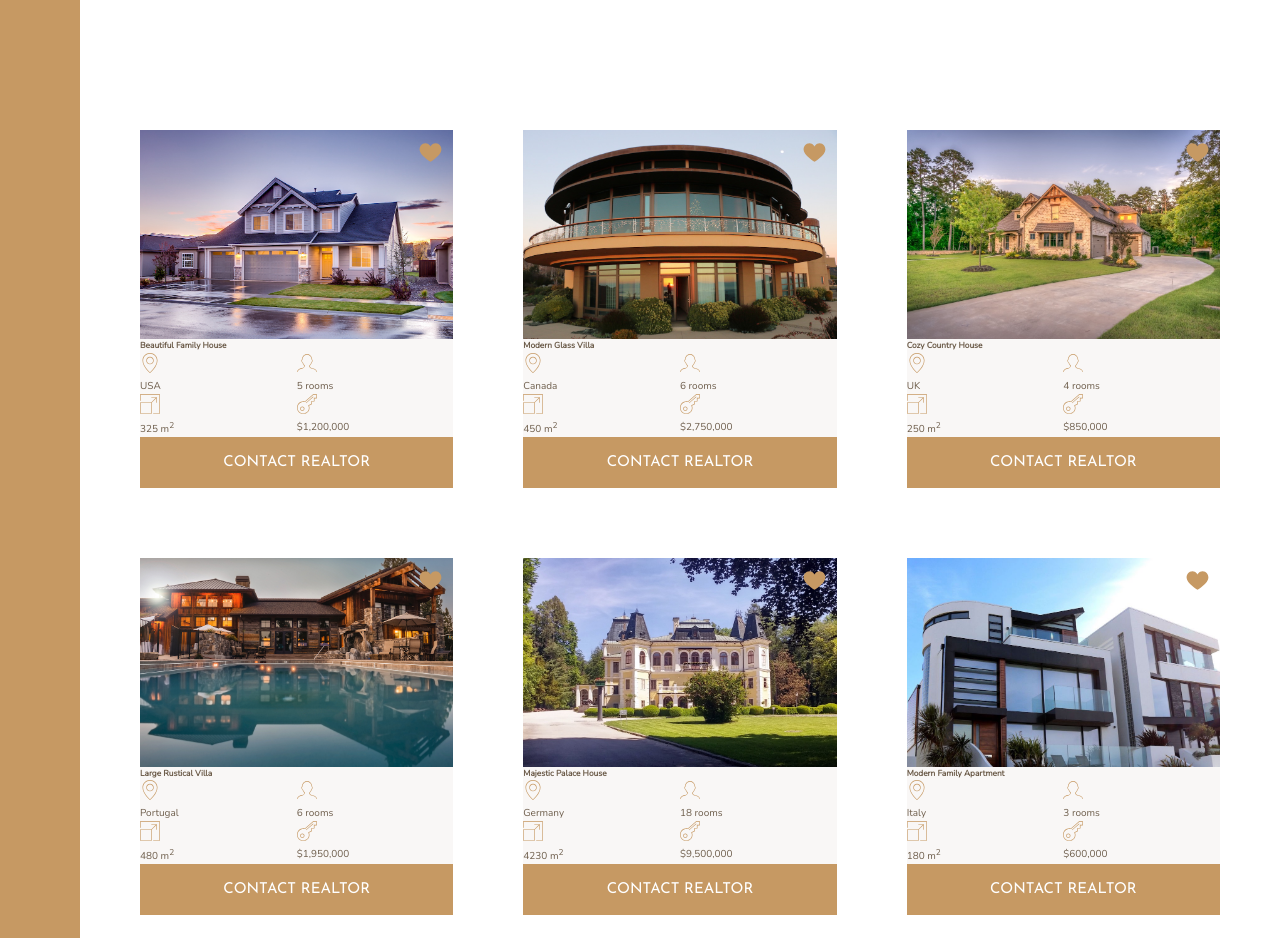
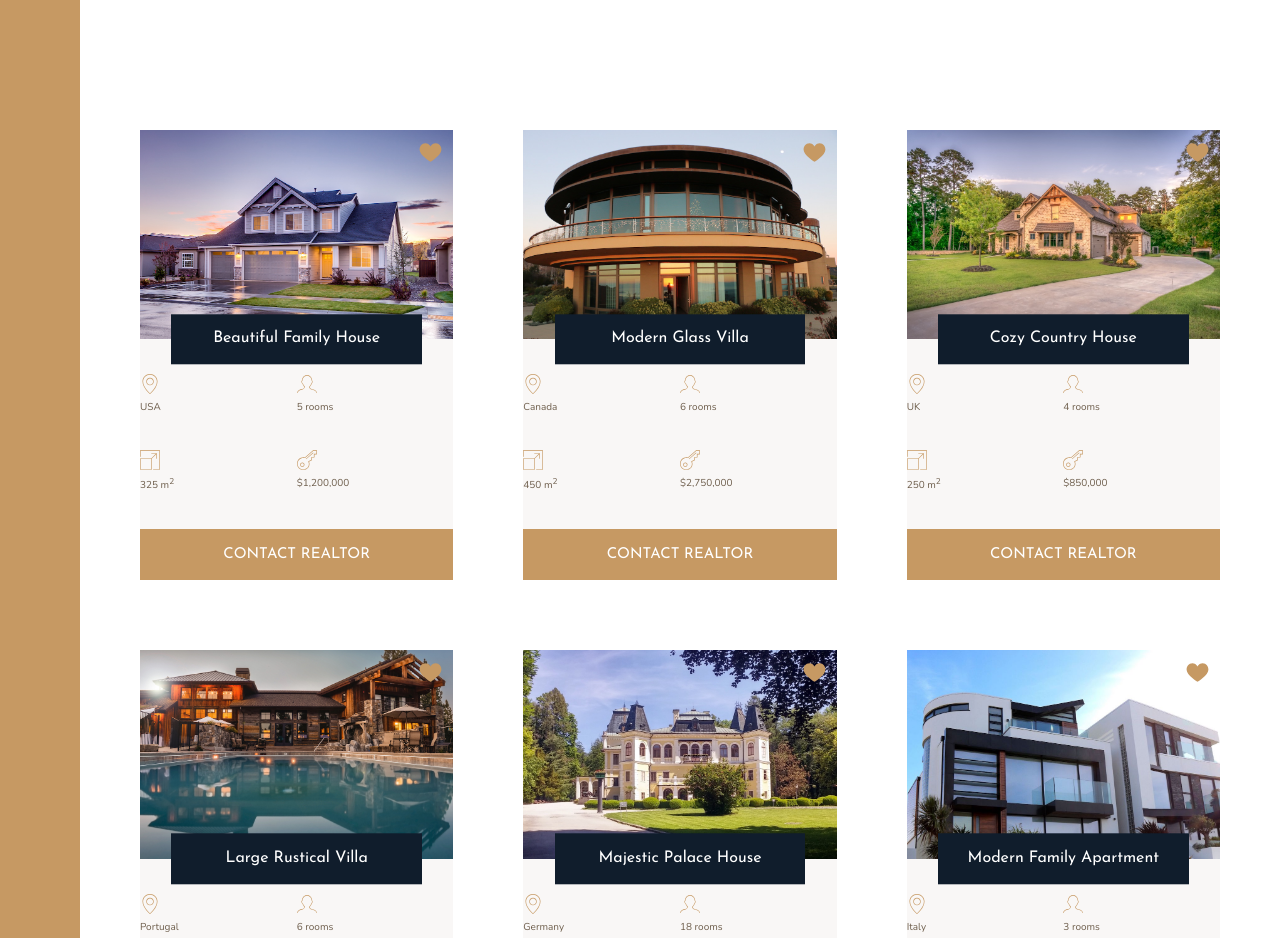
Before and after one commit to BradleyMurrell/nexter, a website: page index.html in a window 1280 px wide. Shown: the part 1840-2778 px from the top of the page. Drawn offline with nearby package versions, Linux system fonts and the light colour scheme.

Commit message:
Style name in homes scss

```diff
--- a/sass/_homes.scss
+++ b/sass/_homes.scss
@@ -12,6 +12,7 @@
 
     display: grid;
     grid-template-columns: repeat(2, 1fr);
+    grid-row-gap: 3.5rem;
 
     &__img {
         width: 100%;
@@ -32,7 +33,21 @@
     }
 
     &__name {
+        grid-row: 1 / 2;
         grid-column: 1 /-1;
+        justify-self: center;
+        align-self: end;
+        z-index: 3;
+
+        width: 80%;
+        font-family: $font-display;
+        font-size: 1.6rem;
+        text-align: center;
+        padding: 1.25rem;
+        background-color: $color-secondary;
+        color: #fff;
+        font-weight: 400;
+        transform: translateY(50%);
     }
 
     &__location,
```
Also changed, not shown: css/style.css.
